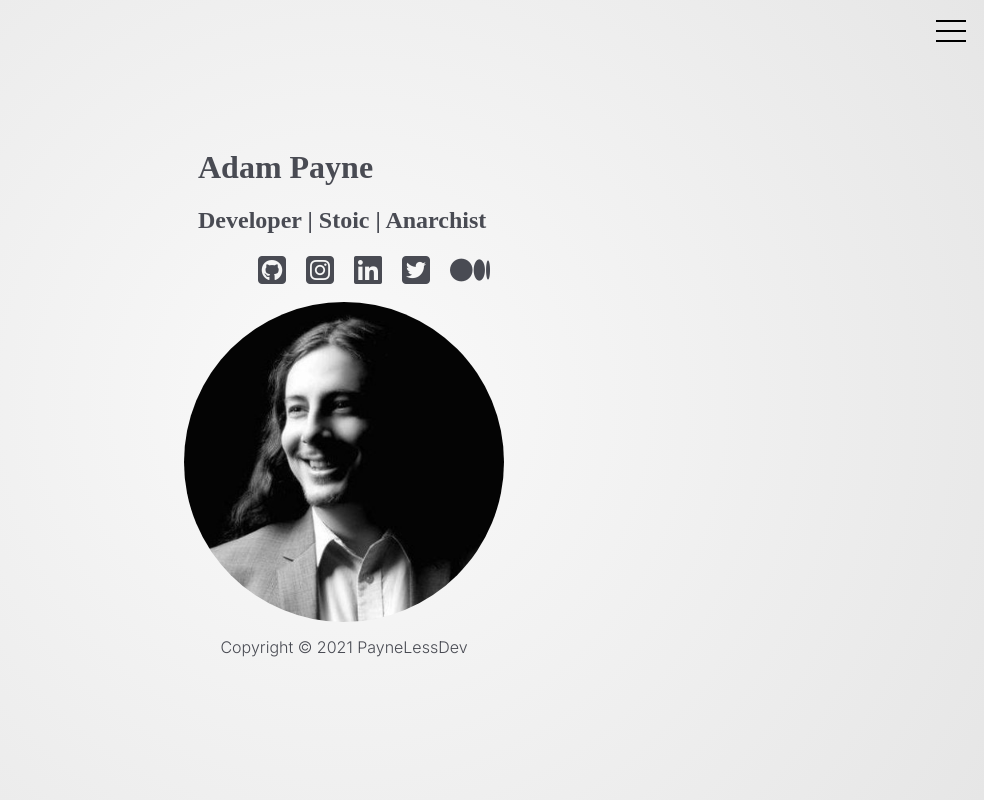
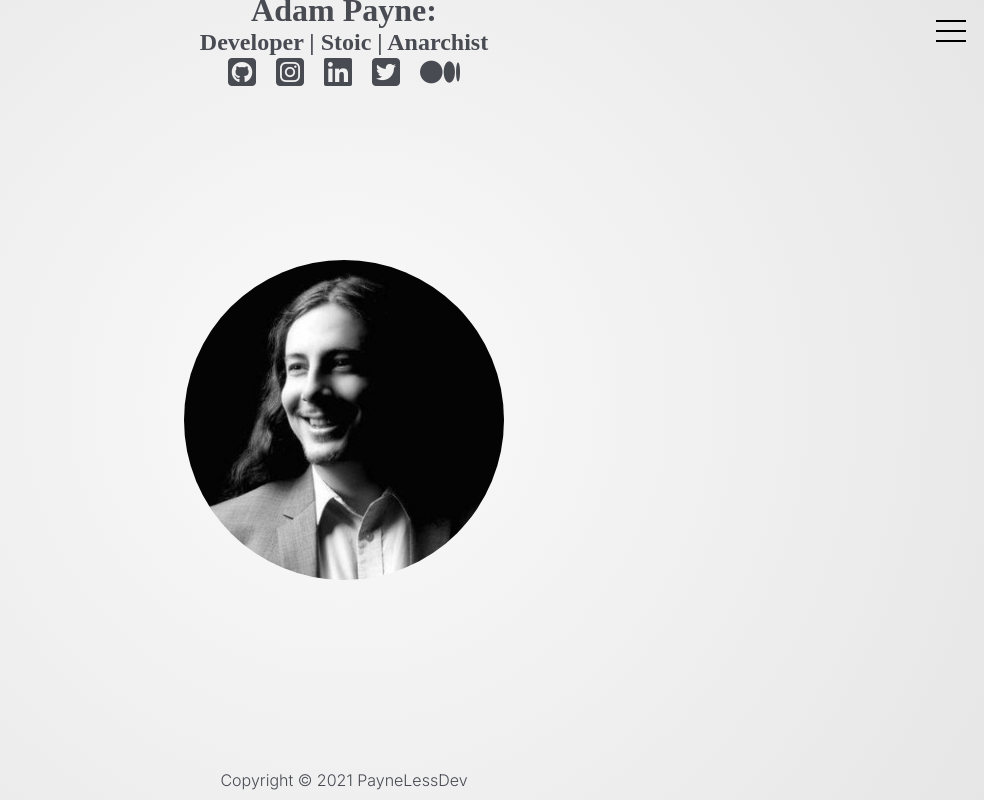
Before and after one commit to PayneLessDev/Portfolio, a website built with Parcel: page src/index.html in a window 1280 px wide. Shown: the whole page, without its empty margins (296-1280 px from the left). Built offline with nearby package versions, Linux system fonts and the light colour scheme; a web font is replaced by a local one.

Commit message:
fixed flex containers

```diff
--- a/src/css/light.css
+++ b/src/css/light.css
@@ -23,9 +23,6 @@ ul{
     flex-wrap: wrap;
 }
 
-li{
-    padding-left: 20px;
-}
 
 h1, h2{
     font-family: 'Hahmlet', serif;
@@ -36,20 +33,48 @@ a, a:hover, a:focus, a:active {
       color: inherit;
 }
 
-.container{
+.container-header{
     display: flex;
+    height: 10vh;
     flex-direction: column;
+    align-items: center;
     justify-content: center;
-    align-items: center;
-    height: 100vh;
-    width: 100vw;
 }
 
+.container-main{
+    display: flex;
+    align-items: center;
+    justify-content: center;
+    height: 85vh;
+}
+
+.container-footer{
+    display: flex;
+    height: 5vh;
+    align-items: center;
+    justify-content: center;
+}
+
+
+/*Title & Subtitle */
+.title,.subtitle{
+    margin: 0;
+}
+
+/* Profile Image */
 .profile>img{
     border-radius: 50%;
     width: 20rem;
 }
 
+/* Social Bar */
+.social>ul{
+    margin: 0;
+    padding: 0;
+}
+.social>ul>li{
+    padding: 0 10px;
+}
 /* Hambergor menu */
 .menu-wrap{
   position: fixed;
--- a/src/index.html
+++ b/src/index.html
@@ -27,9 +27,7 @@
 </head>
 
 <body>
-    <div class="container">
-    <header>
-
+    <header class="container-header">
         <nav class="menu-wrap">
             <input type="checkbox" class="toggler">
                 <div class="hamburger">
@@ -50,7 +48,7 @@
             </div>
         </nav>
 
-        <h1 class="title">Adam Payne</h1>
+        <h1 class="title">Adam Payne:</h1>
         <h2 class="subtitle">Developer | Stoic | Anarchist</h2>
 
         <nav class="social">
@@ -64,22 +62,15 @@
         </nav>
     </header>
 
-    <main>
+    <main class="container-main">
         <div class="profile">
             <img src="img/profile.jpg" alt="Headshot">
         </div>
     </main>
 
-    <footer>
+    <footer class="container-footer">
         <p>Copyright &copy; <script>document.write(new Date().getFullYear())</script> PayneLessDev</p>
     </footer>
-
-    </div>
-
-
-
-
-
   <script src="js/vendor/modernizr-3.11.2.min.js"></script>
   <script src="js/plugins.js"></script>
   <script src="js/main.js"></script>
```
